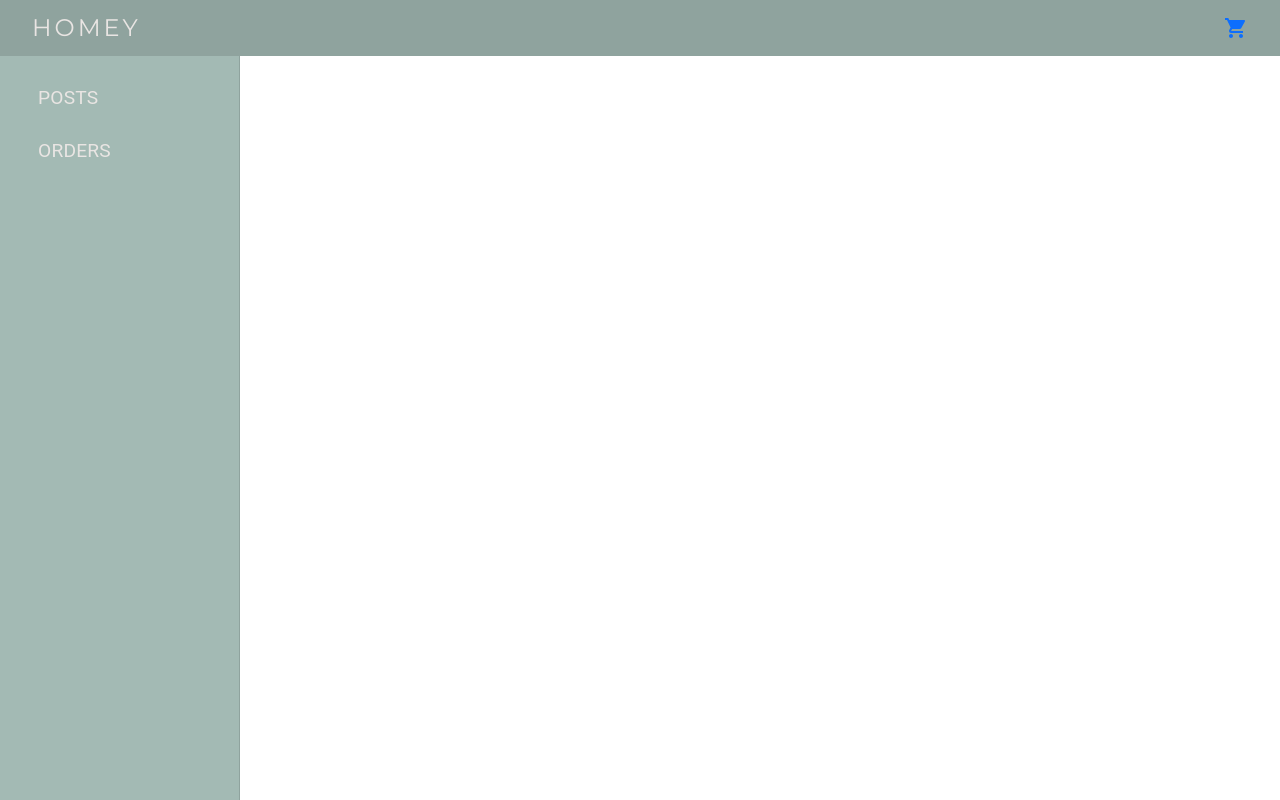
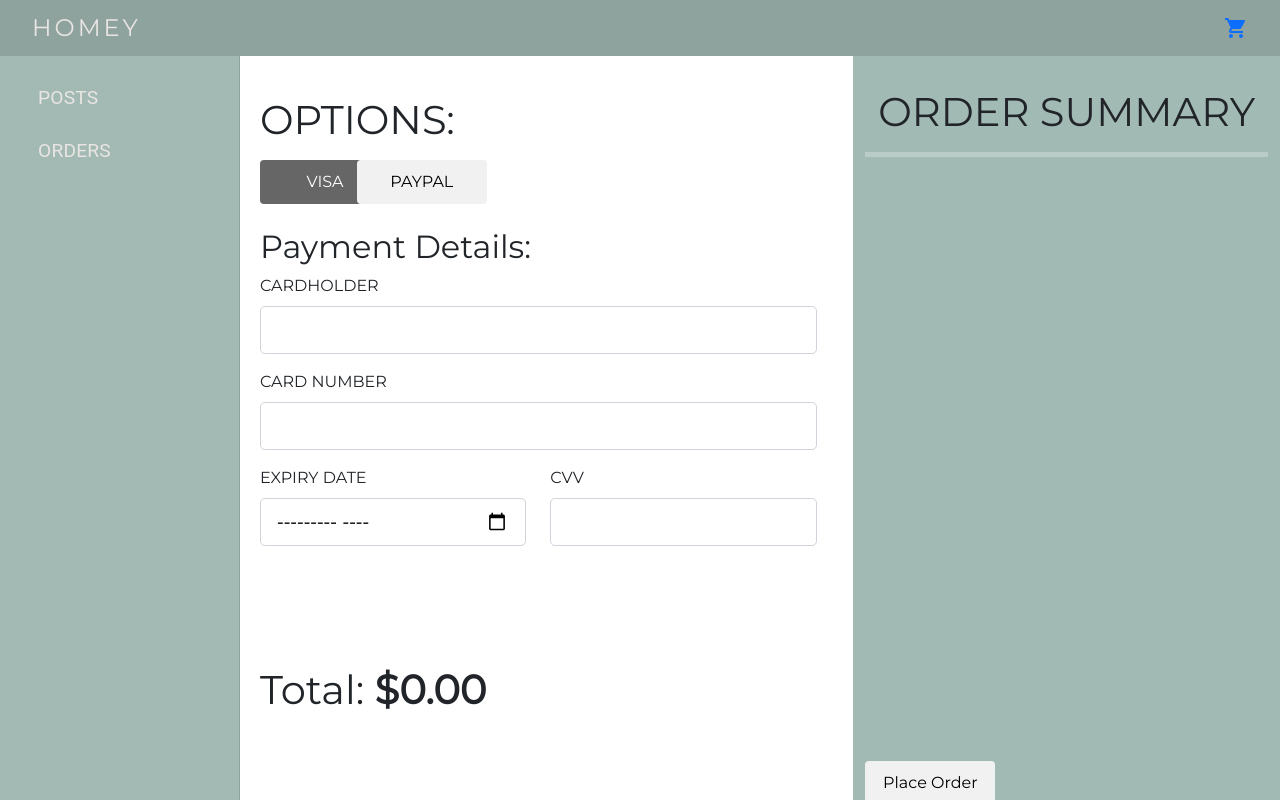
Before and after one commit to gerundel1/homey, a React (Create React App) app in the folder homey-client/: page /checkout in a window 1280 px wide. Built offline with nearby package versions, Linux system fonts and the light colour scheme.

Commit message:
Create checkout component

```diff
--- a/homey-client/src/App.js
+++ b/homey-client/src/App.js
@@ -16,6 +16,7 @@ import OrderListSeller from "./Components/Orders/SellerOrder/OrderListSeller";
 import SearchPost from "./Components/Posts/SearchPost/SearchPost";
 import OrderListBuyer from "./Components/Orders/BuyerOrder/OrderListBuyer";
 import Cart from "./Components/Cart/cart";
+import Checkout from "./Components/Checkout/Checkout";
 
 const CART_LOCAL_STORAGE_KEY = "homey.cart";
 
@@ -117,8 +118,7 @@ function App() {
                 setUserType,
                 userEmail,
                 setUserEmail,
-            }}
-        >
+            }}>
             <Router>
                 <Nav />
                 <Switch>
@@ -164,6 +164,16 @@ function App() {
                                         />
                                     }
                                 ></Route>
+                                <Route
+                                    exact
+                                    path="/checkout"
+                                    render={() =>
+                                        <Checkout
+                                            cart={cart}
+                                            remove={remove}
+                                        />
+                                    }
+                                ></Route>
                                 <Route exact path="/OrderListSeller">
                                     <OrderListSeller />
                                 </Route>
--- a/homey-client/src/Components/Cart/cart.js
+++ b/homey-client/src/Components/Cart/cart.js
@@ -27,7 +27,7 @@ export default function Cart(props) {
     const total = cart.reduce((totalCost, item) => {
       return totalCost + item.unitPrice * item.quantityInCart;
     }, 0);
-    return total.toLocaleString(undefined, currencyOptions)
+    return total.toLocaleString(undefined, currencyOptions);
   }
 
   function calculateTax (cart) {
@@ -39,6 +39,13 @@ export default function Cart(props) {
     return finalTax.toLocaleString(undefined, currencyOptions);
   }
 
+  function getTotalItems (cart) {
+    const total = cart.reduce((totalQuantity, item) => {
+      return totalQuantity + item.quantityInCart;
+    }, 0);
+    return total;
+  }
+
   function getTotal(cart) {
     const subtotal = cart.reduce((totalCost, item) => {
       return totalCost + item.unitPrice * item.quantityInCart;
@@ -48,20 +55,6 @@ export default function Cart(props) {
     const total = subtotal + finalTax;
     totalPrice = total;
     return total.toLocaleString(undefined, currencyOptions)
-  }
-
-  const checkout = async () => {
-    props.cleanUp();
-    await axios.post(createOrderURL, {
-      products: products,
-      tax: finalTax,
-      total: totalPrice
-    },{
-      headers: {
-          'auth-token': localStorage.getItem("token"),
-      }
-      }).then((res) => {}
-    ).catch(err => console.log(err))
   }
 
     // if (props.cart?.length === 0 || !props.cart?.length) {
@@ -97,7 +90,7 @@ export default function Cart(props) {
                           </Row>
                         </Col>
                         <Col xs={2} className="price column">
-                            $ {item.unitPrice}
+                            $ {(item.unitPrice * item.quantityInCart).toLocaleString(undefined, currencyOptions)}
                         </Col>
                     </Row>)});
         return (
@@ -105,13 +98,15 @@ export default function Cart(props) {
                 <Container className='modal-header'>
                     <h1>Your Cart</h1>
                 </Container>
-                <Container className='modal-body'>
+                <Container style={{
+                  marginBottom: '200px'
+                }}>
                     {items}
                 </Container>
-                <Container className="footer modal-footer" fluid>
-                  <Row>
+                  <Row className="footer modal-footer">
+                    <Col md={7}>
                       <div>
-                    Total Items: <span className="totalNum">{props.cart.length}</span>
+                      Total Items: <span className="totalNum">{getTotalItems(props.cart)}</span>
                       </div>
                       <div>
                         Subtotal: <span className="subPrice"> ${getSubTotal(props.cart)}</span>
@@ -122,11 +117,13 @@ export default function Cart(props) {
                       <div >
                         Total After Tax: <span className="subPrice"> ${getTotal(props.cart)}</span>
                       </div>
-                    <div className="checkout">
-                      <Link to={`/checkout`}><Button onClick={() => checkout()} className='checkout-btn' variant="dark">Checkout</Button></Link>
+                    </Col>
+                    <Col md={4}>
+                      <div>
+                        <Link to={`/checkout`}><Button className='checkout-btn' variant="dark">Checkout</Button></Link>
                       </div>
+                    </Col>
                   </Row>
-                </Container>
             </>
           );
     // }
--- /dev/null
+++ b/homey-client/src/Components/Checkout/Checkout.css
@@ -0,0 +1,78 @@
+.orderSummary {
+    background-color: #A2BAB4;
+}
+
+.text-order{
+    padding-top: 1em;
+    text-align: center;
+}
+
+hr{
+    background-color: white;
+}
+
+.payment-col{
+    padding: 2em;
+}
+
+/* html{
+    height: 100%;
+}
+
+body{
+    height: 100%;
+}
+.makeStyles-page-1{
+    height: 100%;
+    min-height: 100%;
+} */
+
+.btn-opt {
+    border: none;
+    outline: none;
+    padding: 10px 16px;
+    background-color: #f1f1f1;
+    cursor: pointer;
+    width: 130px;
+    border-radius: 4px;
+}
+
+.active, .btn-opt:hover {
+    background-color: #666;
+    color: white;
+  }
+
+.product-image-checkout {
+    max-width: 100%;
+    max-height: 100%;
+    display: block;
+}
+
+.cart-items-container{
+    overflow: auto;
+    max-height: 75%;
+    min-height: 75%;
+}
+
+.delete-icon{
+    color: black;
+    background-color: inherit;
+    cursor: pointer;
+}
+
+.cart-item{
+    background-color: #f1f1f15b;
+}
+
+.total-price{
+    position: fixed;
+    bottom: 2em;
+    font-size: 40px;
+}
+
+.product-description{
+    display: flex;
+    flex-direction: column;
+    align-items: center;
+    justify-content: space-evenly;
+}
--- /dev/null
+++ b/homey-client/src/Components/Checkout/Checkout.js
@@ -0,0 +1,128 @@
+import './Checkout.css';
+import React, { useState, useEffect } from 'react';
+import { Row, Col, Image, Container, Button, Form } from 'react-bootstrap';
+
+export default function Checkout(props) {
+
+    let totalPrice = 0;
+    let finalTax = 0;
+
+    const tax = 0.13;
+
+    const currencyOptions = {
+      minimumFractionDigits: 2,
+      maximumFractionDigits: 2,
+    }
+
+    function getTotal(cart) {
+        const subtotal = cart.reduce((totalCost, item) => {
+          return totalCost + item.unitPrice * item.quantityInCart;
+        }, 0);
+        finalTax = tax * subtotal;
+        finalTax = Math.round((finalTax + Number.EPSILON) * 100) / 100;
+        const total = subtotal + finalTax;
+        return total.toLocaleString(undefined, currencyOptions)
+      }
+
+    const items = props.cart.map(item => {
+        return (
+            <Row key={item.id} className='mb-2 mt-2 cart-item'>
+                <Col md={4}>
+                    <Image className='product-image-checkout' src={`http://localhost:8080/api/product/image/${item.image}`} />
+                </Col>
+                <Col md={7} className='product-description'>
+                    <h4><strong>{item.name}</strong></h4>
+                    <h4>Quantity: {item.quantityInCart}</h4>
+                </Col>
+                <Col style={{justifyContent: 'right'}}>
+                    <button onClick={() => props.remove(item)} className='delete-icon'>X</button>
+                </Col>
+            </Row>
+        );
+    });
+
+    return (
+            <Row style={{
+                height: '100%'
+            }}>
+                <Col className='payment-col' sm={7}>
+                    <Row className='mb-2'>
+                        <h1>OPTIONS:</h1>
+                    </Row>
+                    <Row className='mb-4'>
+                        <Col md={2}>
+                            <button className='btn-opt active'  size='lg'>VISA</button>
+                        </Col>
+                        <Col>
+                            <button className='btn-opt'  size='lg'>PAYPAL</button>
+                        </Col>
+
+                    </Row>
+                    <Row>
+                        <h2>Payment Details:</h2>
+                    </Row>
+                    <Row>
+                        <Form>
+                            <Form.Group className="mb-3">
+                                <Form.Label>CARDHOLDER</Form.Label>
+                                <Form.Control
+                                    size="lg"
+                                    required
+                                    type='text'
+                                />
+                            </Form.Group>
+                            <Form.Group className="mb-3">
+                                <Form.Label>CARD NUMBER</Form.Label>
+                                <Form.Control
+                                    size="lg"
+                                    required
+                                    type='number'
+                                />
+                            </Form.Group>
+                            <Row >
+                                <Col>
+                                    <Form.Group className="mb-3">
+                                        <Form.Label>EXPIRY DATE</Form.Label>
+                                        <Form.Control
+                                            size="lg"
+                                            required
+                                            type='month'
+                                        />
+                                    </Form.Group>
+                                </Col>
+                                <Col>
+                                    <Form.Group className="mb-3">
+                                        <Form.Label>CVV</Form.Label>
+                                        <Form.Control
+                                            size="lg"
+                                            required
+                                            type='number'
+                                        />
+                                    </Form.Group>
+                                </Col>
+
+                            </Row>
+                        </Form>
+                    </Row>
+                        <div className='total-price'>
+                            Total: <span className="subPrice"> ${getTotal(props.cart)}</span>
+                        </div>
+                </Col>
+                <Col style={{
+                                position: 'fixed',
+                                right: 0,
+                                bottom: 0,
+                                top: '3em'
+                            }} className='orderSummary' sm={4}>
+                    <h1 className='text-order'>ORDER SUMMARY</h1>
+                    <hr size='7'/>
+                    <div className='cart-items-container'>
+                        {items}
+                    </div>
+                        <button className='btn-opt mt-4' type="submit" size='lg'>
+                                        Place Order
+                        </button>
+                </Col>
+        </Row>
+    )
+}
--- a/homey-client/src/Components/Login/Login.js
+++ b/homey-client/src/Components/Login/Login.js
@@ -3,8 +3,6 @@ import Avatar from "@mui/material/Avatar";
 import Button from "@mui/material/Button";
 import CssBaseline from "@mui/material/CssBaseline";
 import TextField from "@mui/material/TextField";
-import FormControlLabel from "@mui/material/FormControlLabel";
-import Checkbox from "@mui/material/Checkbox";
 import Link from "@mui/material/Link";
 import Grid from "@mui/material/Grid";
 import Box from "@mui/material/Box";
@@ -34,12 +32,12 @@ export default function Login() {
     } = useForm();
 
     const onSubmit = (data) => {
-        axios
-            .post("http://localhost:8080/api/users/login", {
+        axios.post("http://localhost:8080/api/users/login", {
                 email: data.email,
                 password: data.password,
             })
             .then((res) => {
+                console.log(res.data);
                 localStorage.setItem("token", "Bearer " + res.data.accessToken);
                 localStorage.setItem("refreshToken", res.data.refreshToken);
                 localStorage.setItem("user", JSON.stringify(res.data.user));
--- a/homey-client/src/Components/Posts/PostDetail/PostDetail.js
+++ b/homey-client/src/Components/Posts/PostDetail/PostDetail.js
@@ -8,17 +8,13 @@ import Checkbox from "@mui/material/Checkbox";
 import Link from "@mui/material/Link";
 import Grid from "@mui/material/Grid";
 import Box from "@mui/material/Box";
-import LockOutlinedIcon from "@mui/icons-material/LockOutlined";
-import Typography from "@mui/material/Typography";
-import Container from "@mui/material/Container";
-import { createTheme, ThemeProvider } from "@mui/material/styles";
 import { UserContext } from "../../../App";
 import axios from "axios";
 
 import "./PostDetail.css";
 
 function PostDetail(props) {
-    const { userName, type } = useContext(UserContext);
+    const { userName, type, userEmail } = useContext(UserContext);
     const [product, setProduct] = useState({});
     const productId = props.id;
     const [image, setImage] = useState("");
--- a/homey-client/src/Components/Register/Register.js
+++ b/homey-client/src/Components/Register/Register.js
@@ -46,8 +46,7 @@ export default function Register() {
             cuisine: data.cuisine,
         };
 
-        axios
-            .post(`http://localhost:8080/api/users/create`, userData)
+        axios.post(`http://localhost:8080/api/users/create`, userData)
             .then((obj) => console.log(obj))
             .catch((err) => {
                 // You may display this error message in the UI
```
Also changed, not shown: homey-client/src/Components/Cart/cart.css (+5 -5 lines), homey-client/src/Components/Layout/Layout.js (+2 -13 lines), 2 other files (tests, documents, lock files or other folders). Lines whose indentation alone changed are shown as unchanged.
